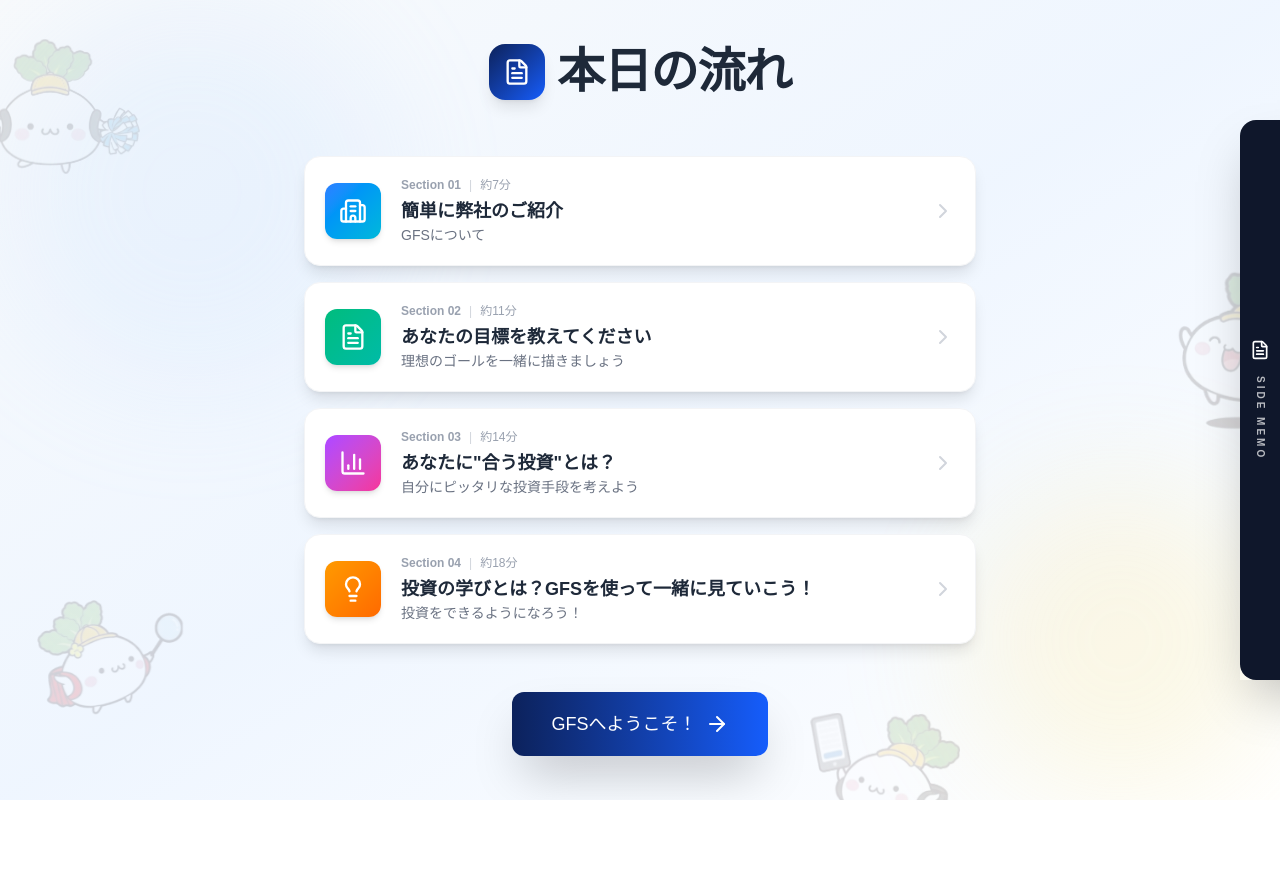
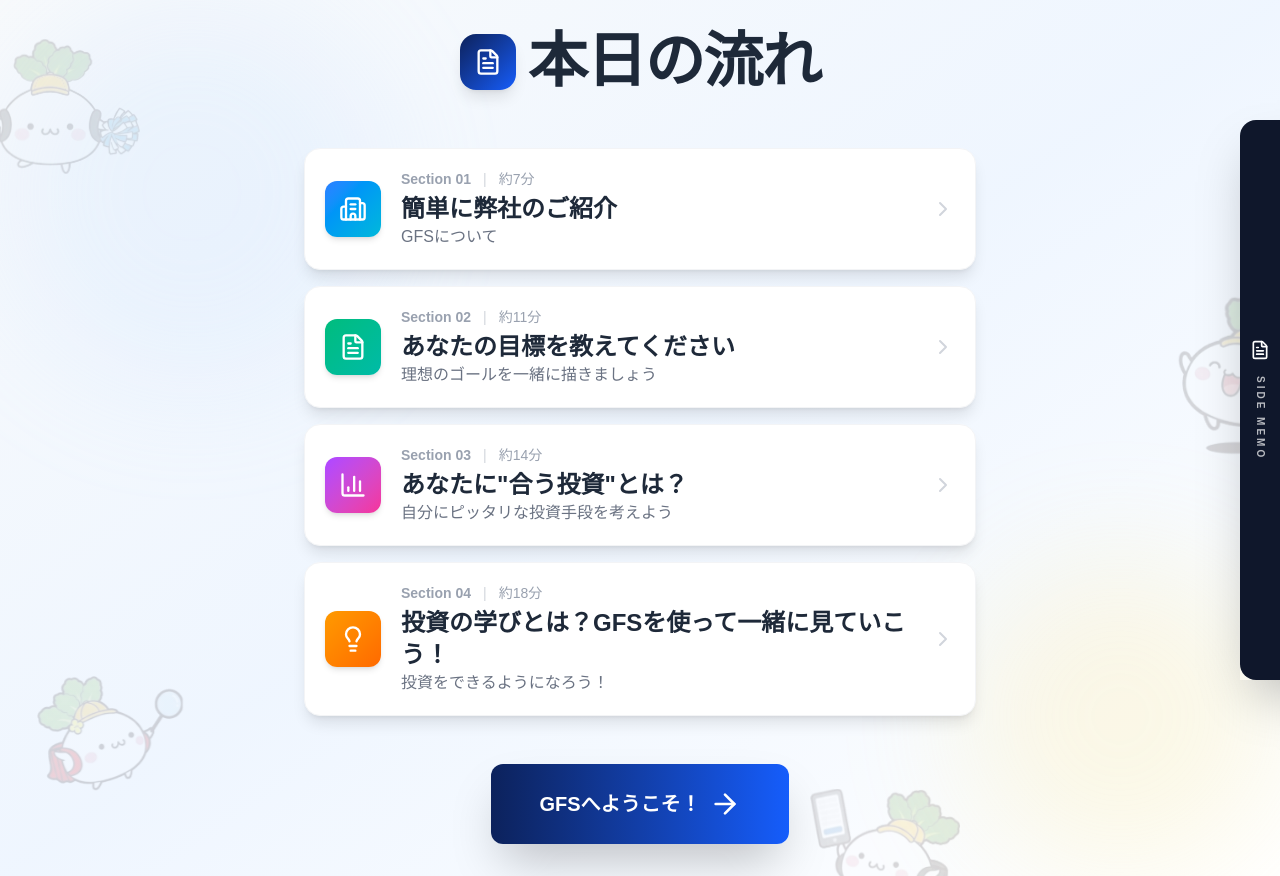
Before and after one commit to y-endo-hash/GFS-Slide-app, a Next.js app: page / in a window 1280 px wide. Before the commit the page ends 800 px from the top, so only its background shows below. Built offline with nearby package versions, Linux system fonts and the light colour scheme.

Commit message:
style: increase font sizes in Agenda component

```diff
--- a/src/components/Agenda.tsx
+++ b/src/components/Agenda.tsx
@@ -108,7 +108,7 @@ export default function Agenda({ onStart, onGoToPhase, userData }: AgendaProps)
                         <div className="w-14 h-14 rounded-2xl bg-gradient-to-br from-primary to-blue-600 flex items-center justify-center shadow-lg">
                             <FileText className="w-7 h-7 text-white" />
                         </div>
-                        <h1 className="text-4xl md:text-5xl font-black text-gray-800 tracking-tight">
+                        <h1 className="text-5xl md:text-6xl font-black text-gray-800 tracking-tight">
                             本日の流れ
                         </h1>
                     </div>
@@ -133,12 +133,12 @@ export default function Agenda({ onStart, onGoToPhase, userData }: AgendaProps)
                                             <section.icon className="w-7 h-7 text-white" />
                                         </div>
                                         <div className="flex-1 ml-5">
-                                            <div className="flex items-center gap-2 mb-1">
-                                                <span className="text-xs font-bold text-gray-400">Section {section.id}</span>
-                                                <span className="text-xs text-gray-300">|</span>
-                                                <span className="text-xs text-gray-400">{section.time}</span>
+                                            <div className="flex items-center gap-3 mb-1">
+                                                <span className="text-sm font-bold text-gray-400">Section {section.id}</span>
+                                                <span className="text-sm text-gray-300">|</span>
+                                                <span className="text-sm text-gray-400">{section.time}</span>
                                             </div>
-                                            <h3 className="text-lg font-bold text-gray-800">
+                                            <h3 className="text-2xl font-bold text-gray-800">
                                                 {section.title}
                                             </h3>
                                         </div>
@@ -151,8 +151,8 @@ export default function Agenda({ onStart, onGoToPhase, userData }: AgendaProps)
                                             className="flex-1 p-6 hover:bg-white transition-all text-center group/btn relative"
                                         >
                                             <div className="absolute top-0 left-0 w-full h-1 bg-slate-200 opacity-0 group-hover/btn:opacity-100 transition-opacity" />
-                                            <p className="text-[10px] font-black text-slate-400 mb-1 tracking-widest uppercase">Redefine Goal</p>
-                                            <p className="text-base font-black text-slate-800 group-hover/btn:text-primary transition-colors">
+                                            <p className="text-[11px] font-black text-slate-400 mb-1 tracking-widest uppercase">Redefine Goal</p>
+                                            <p className="text-lg font-black text-slate-800 group-hover/btn:text-primary transition-colors">
                                                 もう一度目標を教えてください
                                             </p>
                                         </button>
@@ -161,8 +161,8 @@ export default function Agenda({ onStart, onGoToPhase, userData }: AgendaProps)
                                             className="flex-1 p-6 hover:bg-white transition-all text-center group/btn relative"
                                         >
                                             <div className="absolute top-0 left-0 w-full h-1 bg-blue-500 opacity-0 group-hover/btn:opacity-100 transition-opacity" />
-                                            <p className="text-[10px] font-black text-blue-500 mb-1 tracking-widest uppercase">Quick View</p>
-                                            <p className="text-base font-black text-slate-800 group-hover/btn:text-blue-600 transition-colors">
+                                            <p className="text-[11px] font-black text-blue-500 mb-1 tracking-widest uppercase">Quick View</p>
+                                            <p className="text-lg font-black text-slate-800 group-hover/btn:text-blue-600 transition-colors">
                                                 シミュレーション結果を見る
                                             </p>
                                         </button>
@@ -188,15 +188,15 @@ export default function Agenda({ onStart, onGoToPhase, userData }: AgendaProps)
 
                                     {/* テキスト */}
                                     <div className="flex-1 ml-5">
-                                        <div className="flex items-center gap-2 mb-1">
-                                            <span className="text-xs font-bold text-gray-400">Section {section.id}</span>
-                                            <span className="text-xs text-gray-300">|</span>
-                                            <span className="text-xs text-gray-400">{section.time}</span>
+                                        <div className="flex items-center gap-3 mb-1">
+                                            <span className="text-sm font-bold text-gray-400">Section {section.id}</span>
+                                            <span className="text-sm text-gray-300">|</span>
+                                            <span className="text-sm text-gray-400">{section.time}</span>
                                         </div>
-                                        <h3 className="text-lg font-bold text-gray-800 group-hover:text-primary transition-colors">
+                                        <h3 className="text-2xl font-bold text-gray-800 group-hover:text-primary transition-colors">
                                             {section.title}
                                         </h3>
-                                        <p className="text-sm text-gray-500">{section.subtitle}</p>
+                                        <p className="text-base text-gray-500">{section.subtitle}</p>
                                     </div>
 
                                     {/* 矢印 */}
@@ -215,10 +215,10 @@ export default function Agenda({ onStart, onGoToPhase, userData }: AgendaProps)
                     <Button
                         onClick={onStart}
                         size="lg"
-                        className="min-w-64 text-lg h-16 shadow-2xl hover:scale-105 transition-transform bg-gradient-to-r from-primary to-blue-600 hover:from-blue-600 hover:to-blue-700"
+                        className="min-w-64 text-xl h-20 shadow-2xl hover:scale-105 transition-transform bg-gradient-to-r from-primary to-blue-600 hover:from-blue-600 hover:to-blue-700 font-black px-12"
                     >
                         GFSへようこそ！
-                        <ArrowRight className="w-6 h-6" />
+                        <ArrowRight className="w-8 h-8" />
                     </Button>
                 </div>
             </div>
```
